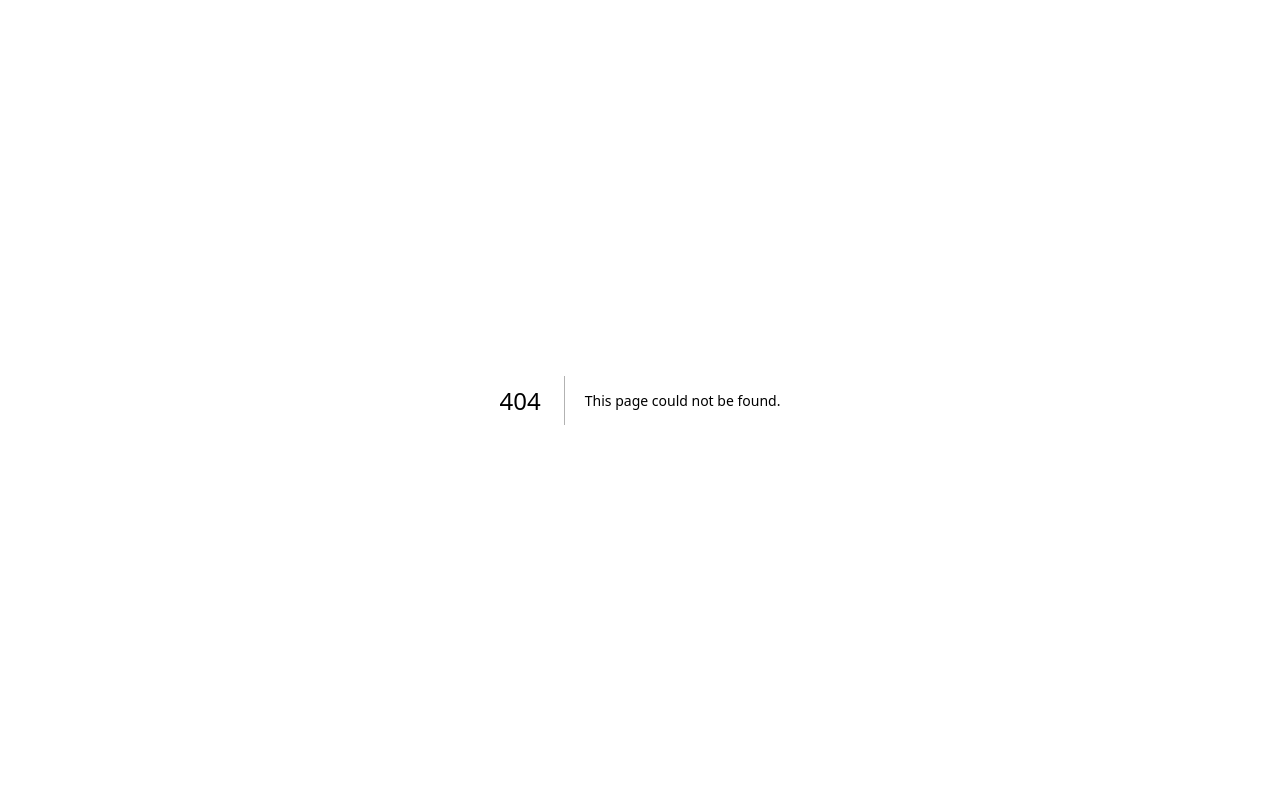
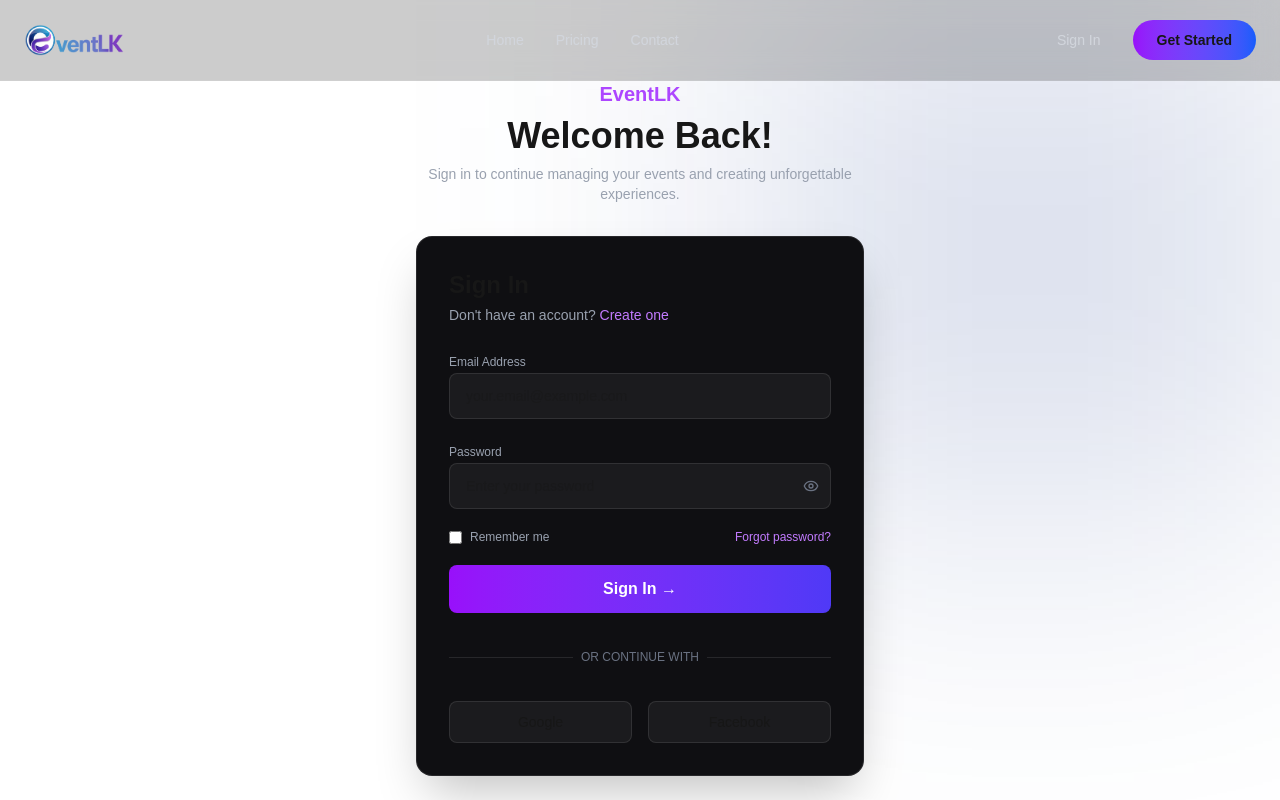
Before and after one commit to muhamed-zumair/Project-Eventlk, a Next.js app in the folder frontend/: page /signin in a window 1280 px wide. Before the commit this address had no page. Shown: the top 800 px of the page. Built offline with nearby package versions, Linux system fonts and the light colour scheme.

Commit message:
feat: create sign in page

```diff
--- /dev/null
+++ b/frontend/src/app/(landing)/signin/page.tsx
@@ -0,0 +1,79 @@
+'use client';
+
+import { Eye, EyeOff } from 'lucide-react';
+import { useState } from 'react';
+import Link from 'next/link';
+import Image from 'next/image';
+
+export default function SignInPage() {
+  const [showPassword, setShowPassword] = useState(false);
+
+  return (
+    <div className="min-h-screen pt-20 flex items-center justify-center p-6 relative">
+      {/* Background Decor */}
+      <div className="absolute right-0 top-0 w-[500px] h-[500px] bg-blue-900/20 blur-[150px] pointer-events-none" />
+
+      <div className="max-w-md w-full z-10 text-center">
+        <div className="mb-8">
+          <h2 className="text-purple-500 font-bold text-xl mb-2">EventLK</h2>
+          <h1 className="text-4xl font-bold mb-2">Welcome Back!</h1>
+          <p className="text-gray-400 text-sm">Sign in to continue managing your events and creating unforgettable experiences.</p>
+        </div>
+
+        <div className="bg-[#0F0F12] border border-white/10 p-8 rounded-2xl shadow-2xl text-left">
+          <h2 className="text-2xl font-bold mb-1">Sign In</h2>
+          <p className="text-sm text-gray-400 mb-6">
+            Don't have an account? <Link href="/signup" className="text-purple-400 hover:underline">Create one</Link>
+          </p>
+
+          <form className="space-y-5">
+            <div className="space-y-2">
+              <label className="text-xs text-gray-400">Email Address</label>
+              <input type="email" placeholder="your.email@example.com" className="w-full bg-white/5 border border-white/10 rounded-lg px-4 py-3 text-sm focus:border-purple-500 focus:outline-none transition-colors" />
+            </div>
+
+            <div className="space-y-2">
+              <label className="text-xs text-gray-400">Password</label>
+              <div className="relative">
+                <input type={showPassword ? "text" : "password"} placeholder="Enter your password" className="w-full bg-white/5 border border-white/10 rounded-lg px-4 py-3 text-sm focus:border-purple-500 focus:outline-none transition-colors" />
+                <button type="button" onClick={() => setShowPassword(!showPassword)} className="absolute right-3 top-1/2 -translate-y-1/2 text-gray-500 hover:text-white">
+                  {showPassword ? <EyeOff className="w-4 h-4"/> : <Eye className="w-4 h-4"/>}
+                </button>
+              </div>
+            </div>
+
+            <div className="flex items-center justify-between text-xs">
+              <label className="flex items-center gap-2 cursor-pointer text-gray-400 hover:text-white">
+                <input type="checkbox" className="rounded bg-white/10 border-white/20" />
+                Remember me
+              </label>
+              <a href="#" className="text-purple-400 hover:underline">Forgot password?</a>
+            </div>
+
+            <button className="w-full bg-gradient-to-r from-purple-600 to-indigo-600 text-white font-bold py-3 rounded-lg hover:shadow-[0_0_20px_rgba(147,51,234,0.4)] transition-all">
+              Sign In →
+            </button>
+
+            <div className="relative py-4">
+              <div className="absolute inset-0 flex items-center"><div className="w-full border-t border-white/10"></div></div>
+              <div className="relative flex justify-center text-xs uppercase"><span className="bg-[#0F0F12] px-2 text-gray-500">Or continue with</span></div>
+            </div>
+
+            <div className="grid grid-cols-2 gap-4">
+              <button className="flex items-center justify-center gap-2 bg-white/5 hover:bg-white/10 border border-white/10 py-2.5 rounded-lg text-sm transition-colors">
+                Google
+              </button>
+              <button className="flex items-center justify-center gap-2 bg-white/5 hover:bg-white/10 border border-white/10 py-2.5 rounded-lg text-sm transition-colors">
+                Facebook
+              </button>
+            </div>
+          </form>
+        </div>
+
+        <div className="mt-8 text-xs text-gray-500">
+           By signing in, you agree to our <a href="#" className="text-purple-400">Terms of Service</a> and <a href="#" className="text-purple-400">Privacy Policy</a>
+        </div>
+      </div>
+    </div>
+  );
+}
```
